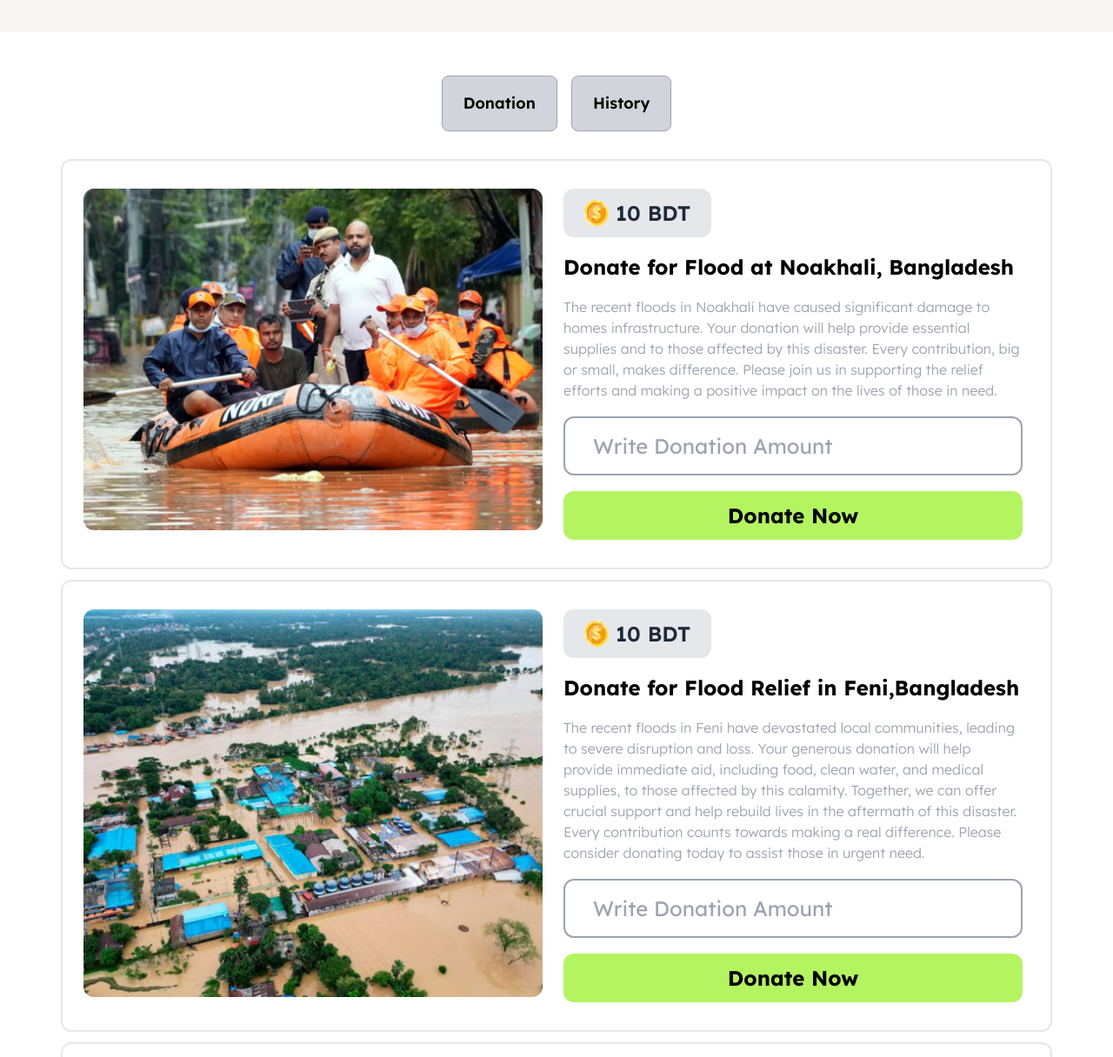
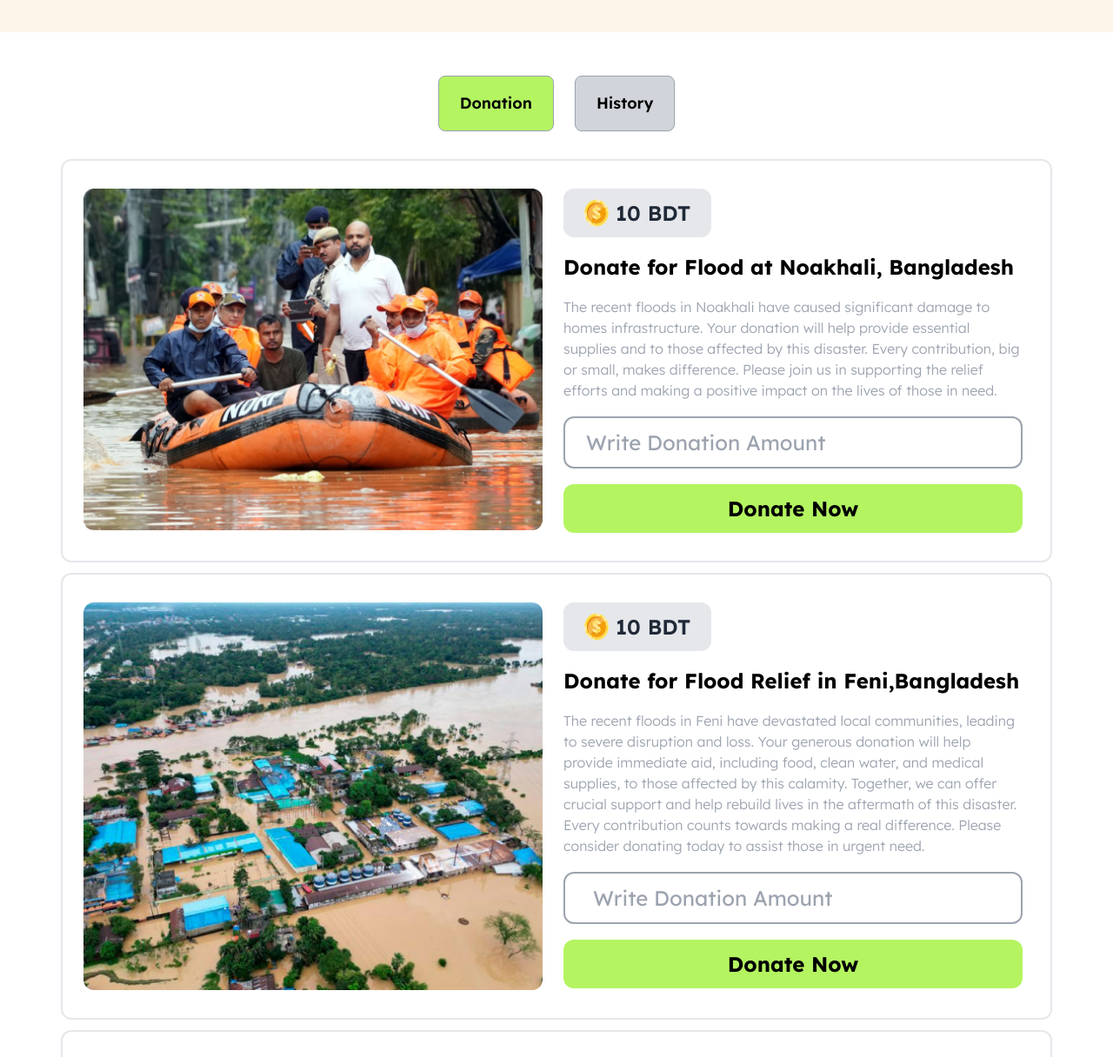
Before and after one commit to TanvirAhmed-1/assignment-5, a plain HTML site: page index.html in a window 1280 px wide. Shown: the part 84-1300 px from the top of the page at 87% size. Drawn offline with nearby package versions, Linux system fonts and the light colour scheme.

Commit message:
html code change

```diff
--- a/index.html
+++ b/index.html
@@ -24,7 +24,7 @@
 <body class="bg-white max-w-[1440px] mx-auto pb-14">
     <!-- nave bar -->
    <nav class="sticky top-0 ">
-     <div class=" bg-[#F9F7F3] max-w-[1440px] mx-auto ">
+     <div class=" bg-[#fbf4e7] max-w-[1440px] mx-auto ">
 
 <div class="flex justify-evenly pt-4 ">
 
@@ -49,8 +49,8 @@
   </div>
 </div>
       <!-- button -->
-      <div class="flex justify-center gap-4 lg:pt-[50px] pt-9 pb-8 bg-white">
-        <button id="donation-b" onclick="tanvi()" class="btn  text-black border-gray-400 bg-gray-300 hover:bg-[#B4F461]  btn-md sm:btn-sm md:btn-md lg:btn-lg font-semibold">Donation</button>
+      <div class="flex justify-center gap-6 lg:pt-[50px] pt-9 pb-8 bg-white">
+        <button id="donation-b" onclick="tanvi()" class="btn  text-black border-gray-400 bg-[#B4F461] hover:bg-[#B4F461]  btn-md sm:btn-sm md:btn-md lg:btn-lg font-semibold">Donation</button>
         <button id="history" onclick="tan()" class="btn text-black border-gray-400 bg-gray-300 hover:bg-[#B4F461] btn-md sm:btn-sm md:btn-md lg:btn-lg font-semibold">History</button>
      </div>
 
@@ -90,8 +90,8 @@
           </div>
 
           <!-- input for Donate for Flood at Noakhali, Bangladesh  -->
-          <div class="bg-white px-6 py-4 rounded-xl border-gray-400 border-2">
-              <input id="usermony" class="bg-white px-2 text-gray-300 text-2xl border-white" type="text" placeholder="Write Donation Amount">
+          <div class="bg-white px-4 py-3 rounded-xl border-gray-400 border-2">
+              <input id="usermony" class="bg-white px-2 text-gray-300 text-2xl focus:outline-none border-white" type="text" placeholder="Write Donation Amount">
           </div>
 
           <div class="form-control">
@@ -121,8 +121,8 @@
           </div>
 
           <!-- input for Donate for Flood at Noakhali, Bangladesh  -->
-          <div class="bg-white px-6 py-4 rounded-xl border-gray-400 border-2">
-            <input id="usermony2" class="bg-white px-2  text-2xl text-black" type="text" required placeholder="Write Donation Amount">
+          <div class="bg-white px-6 py-3 rounded-xl border-gray-400 border-2">
+            <input id="usermony2" class="bg-white px-2  text-2xl focus:outline-none text-black" type="text" required placeholder="Write Donation Amount">
         </div>
 
           <button onclick="openConfirmation()" id="add-mony-button2" class="bg-[#B4F461] text-center font-bold text-black text-2xl py-3 rounded-xl"> Donate Now</button>
@@ -150,8 +150,8 @@
           </div>
 
           <!-- input for Donate for Flood at Noakhali, Bangladesh  -->
-          <div class="bg-white px-6 py-4 rounded-xl border-gray-400 border-2">
-              <input id="usermony3"  class="bg-white px-2 text-gray-300 text-2xl border-white" type="text" placeholder="Write Donation Amount">
+          <div class="bg-white px-6 py-3 rounded-xl border-gray-400 border-2">
+              <input id="usermony3"  class="bg-white px-2 text-gray-300 focus:outline-none text-2xl border-white" type="text" placeholder="Write Donation Amount">
           </div>
 
           <button onclick="openConfirmation()" id="add-mony-button3" class="bg-[#B4F461] text-center font-bold text-black text-2xl py-3 rounded-xl"> Donate Now</button>
```
